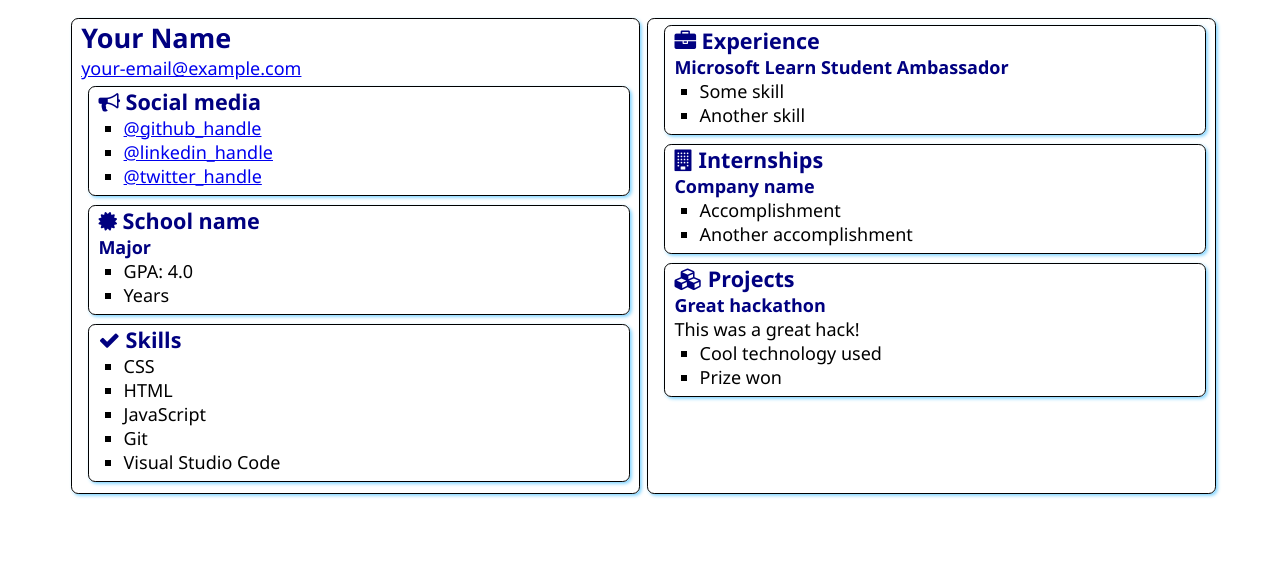
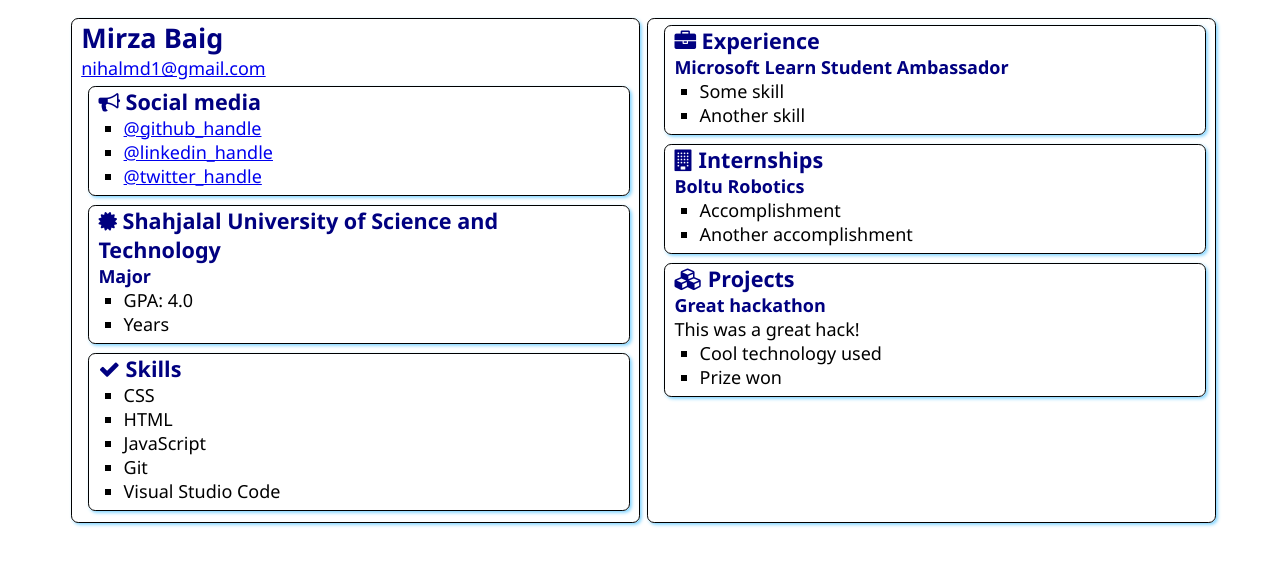
Before and after one commit to nihalbaig0/SATechnicalOnboarding, a plain HTML site: page src/index.html in a window 1280 px wide. Drawn offline with Linux system fonts and the light colour scheme.

Commit message:
Added My name and extra info

```diff
--- a/src/index.html
+++ b/src/index.html
@@ -12,8 +12,8 @@
 <body>
     <main>
         <article class="box">
-            <h1>Your Name</h1>
-            <div><a href="mailto:your.email@example.com">your-email@example.com</a></div>
+            <h1>Mirza Baig</h1>
+            <div><a href="mailto:your.email@example.com">nihalmd1@gmail.com</a></div>
 
             <section class="box">
                 <h2>
@@ -31,7 +31,7 @@
                 <div class="education">
                     <h2>
                         <i class="fa fa-certificate" aria-hidden="true"></i>
-                        School name
+                        Shahjalal University of Science and Technology
                     </h2>
                     <h3>Major</h3>
                     <ul>
@@ -73,7 +73,7 @@
                     Internships
                 </h2>
 
-                <h3>Company name</h3>
+                <h3>Boltu Robotics</h3>
                 <ul>
                     <li>Accomplishment</li>
                     <li>Another accomplishment</li>
```
